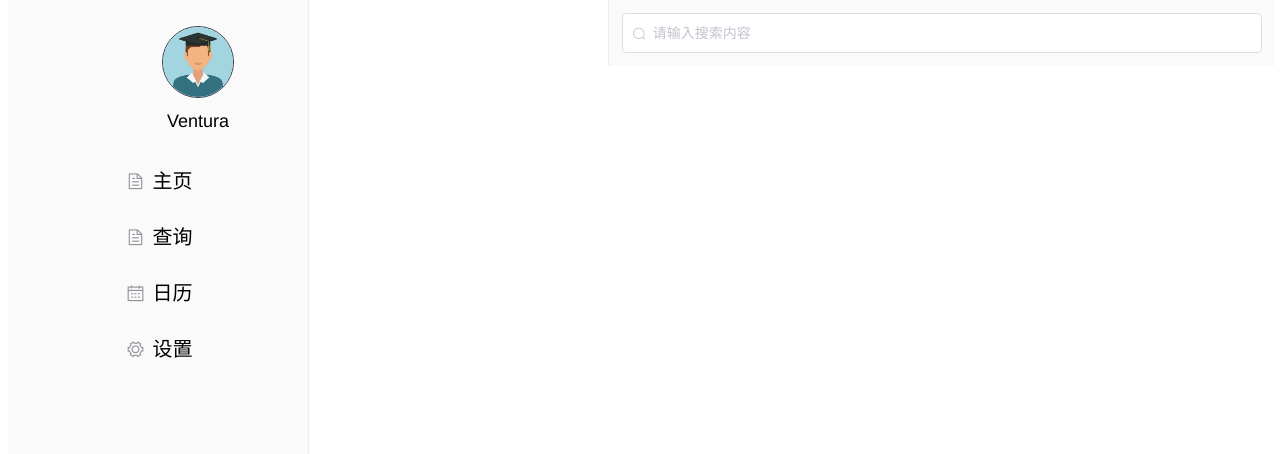
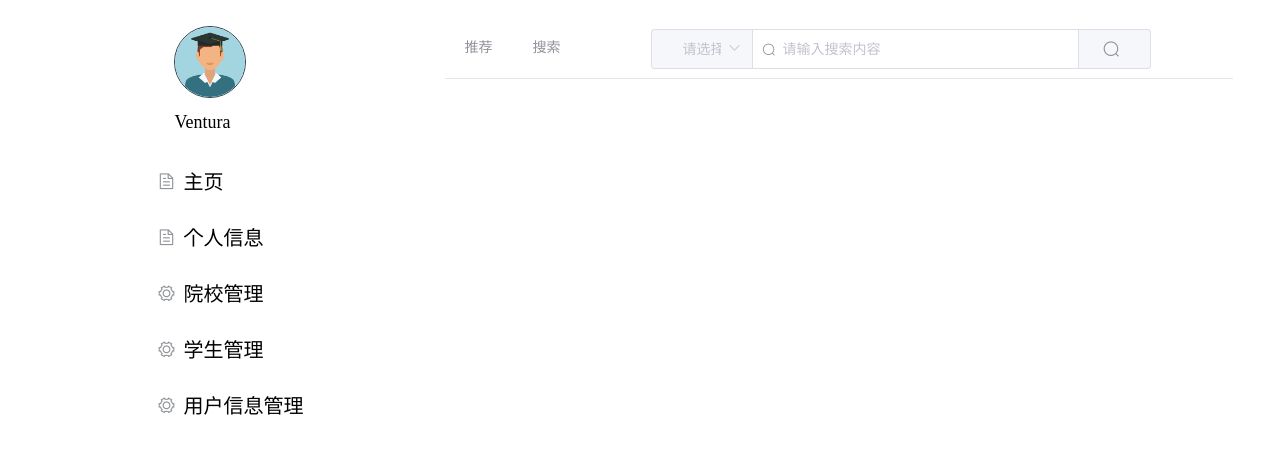
Before and after one commit to NapoleonAce/Trinity, a Vue app in the folder trinity_ui/: page /#/homeView in a window 1280 px wide. Shown: the top 454 px of the page. Built offline with nearby package versions, Linux system fonts and the light colour scheme.

Commit message:
完善了部分界面原型

```diff
--- a/trinity_ui/src/App.vue
+++ b/trinity_ui/src/App.vue
@@ -16,11 +16,8 @@
 
 <style>
 #app {
-  font-family: 'Avenir', Helvetica, Arial, sans-serif;
-  -webkit-font-smoothing: antialiased;
-  -moz-osx-font-smoothing: grayscale;
-  text-align: center;
-  color: #2c3e50;
-  margin-top: 60px;
+  margin-left: 10%;
+  margin-right: 10%;
+  /*border:  1px solid #ededed;*/
 }
 </style>
--- a/trinity_ui/src/components/leftNav.vue
+++ b/trinity_ui/src/components/leftNav.vue
@@ -35,7 +35,6 @@
       <el-menu
         style = 'width: 100%;font-size: 18px'
         :default-openeds = "['1']"
-        background-color="#fafafa"
         text-color="black"
         active-text-color="#ffd04b">
 
@@ -48,18 +47,24 @@
 
         <el-menu-item index = "2">
             <i class="el-icon-document"></i>
-            <span class="menu-item-text">查询</span>
+            <span class="menu-item-text">个人信息</span>
         </el-menu-item>
 
         <el-menu-item index = "3">
-          <i class="el-icon-date"></i>
-          <span class="menu-item-text">日历</span>
+          <i class="el-icon-setting"></i>
+          <span class="menu-item-text">院校管理</span>
         </el-menu-item>
 
+        <el-menu-item index = "4">
+          <template slot="title">
+            <i class="el-icon-setting"></i>
+            <span class="menu-item-text">学生管理</span>
+          </template>
+        </el-menu-item>
         <el-menu-item index = "5">
           <template slot="title">
             <i class="el-icon-setting"></i>
-            <span class="menu-item-text">设置</span>
+            <span class="menu-item-text">用户信息管理</span>
           </template>
         </el-menu-item>
 
@@ -99,7 +104,7 @@
   .left-nav{
     /*不能少于300px*/
     /*text-align: right;*/
-    border-right: 1px solid #ededed;
+    /*border-right: 1px solid #ededed;*/
     top: 0;
     padding-top: 2%;
     position: fixed;
@@ -107,7 +112,7 @@
     height: 100%;
     min-width: 300px;
     /*width: 20%;*/
-    background-color: #fafafa;
+
     /*color: black;*/
   }
   .left-user-date{
--- a/trinity_ui/src/views/homeView.vue
+++ b/trinity_ui/src/views/homeView.vue
@@ -1,20 +1,35 @@
 <template>
-  <el-container>
-
+    <el-container class="main-container" style="height: 100%;">
       <el-aside width="300px">
         <left-nav></left-nav>
       </el-aside>
 
-    <el-container class="main-container" style="height: 100%;">
-      <div class="my-header" style="text-align: left">
+      <el-header class="my-header" style="text-align: left">
+
+        <el-menu :default-active="activeIndex" class="header-nav" mode="horizontal" @select="handleSelect">
+          <el-menu-item index="1">推荐</el-menu-item>
+          <el-menu-item index="2">
+            <template slot="title">搜索</template>
+          </el-menu-item>
+          <el-menu-item>
             <el-input
               class="my-header-search"
               placeholder="请输入搜索内容"
-          prefix-icon="el-icon-search"
-        >
+              prefix-icon="el-icon-search">
+              <el-select v-model="selectType" slot="prepend" placeholder="请选择" style="width: 100px">
+                <el-option label="院校" value="1"></el-option>
+                <el-option label="专业" value="2"></el-option>
+              </el-select>
+              <el-button slot="append" icon="el-icon-search"></el-button>
             </el-input>
-      </div>
-    </el-container>
+          </el-menu-item>
+        </el-menu>
+
+      </el-header>
+
+      <el-main class="my-main">
+
+      </el-main>
 
     </el-container>
 </template>
@@ -24,11 +39,23 @@
     import LeftNav from "@/components/leftNav";
     export default {
         name: "homeView",
-        components: {LeftNav}
+        components: {LeftNav},
+        data(){
+          return{
+            radio3:'北京',
+            selectType:''
+          }
+        }
     }
 </script>
 
 <style scoped>
+  .header-nav{
+  }
+  .my-header-search{
+    margin-left: 50px;
+    width: 500px;
+  }
   .my-header-buttons{
     display: inline-block;
     margin-left: 10%;
@@ -39,22 +66,24 @@
     height: 60px;
   }
   .main-container{
+    padding-left: 0px;
     top:0;
-    margin-left: 300px;
     width: 100%;
     background-color: white;
   }
   .my-header{
-    border-left: 1px solid #ededed;
-    background-color: #fafafa;
-    position: fixed;
+    /*border: 1px solid #ededed;*/
+    background-color: white;
+    margin-left: 300px;
+    display: inline-block;
     top:0;
-    width: 50%;
+    width:80%;
     padding: 1%;
     z-index: 2;
   }
   .my-main{
-    margin-top: 8%;
+    margin-left: 300px;
+    margin-top: 2%;
   }
 
 </style>
```
Lines whose indentation alone changed are shown as unchanged.
